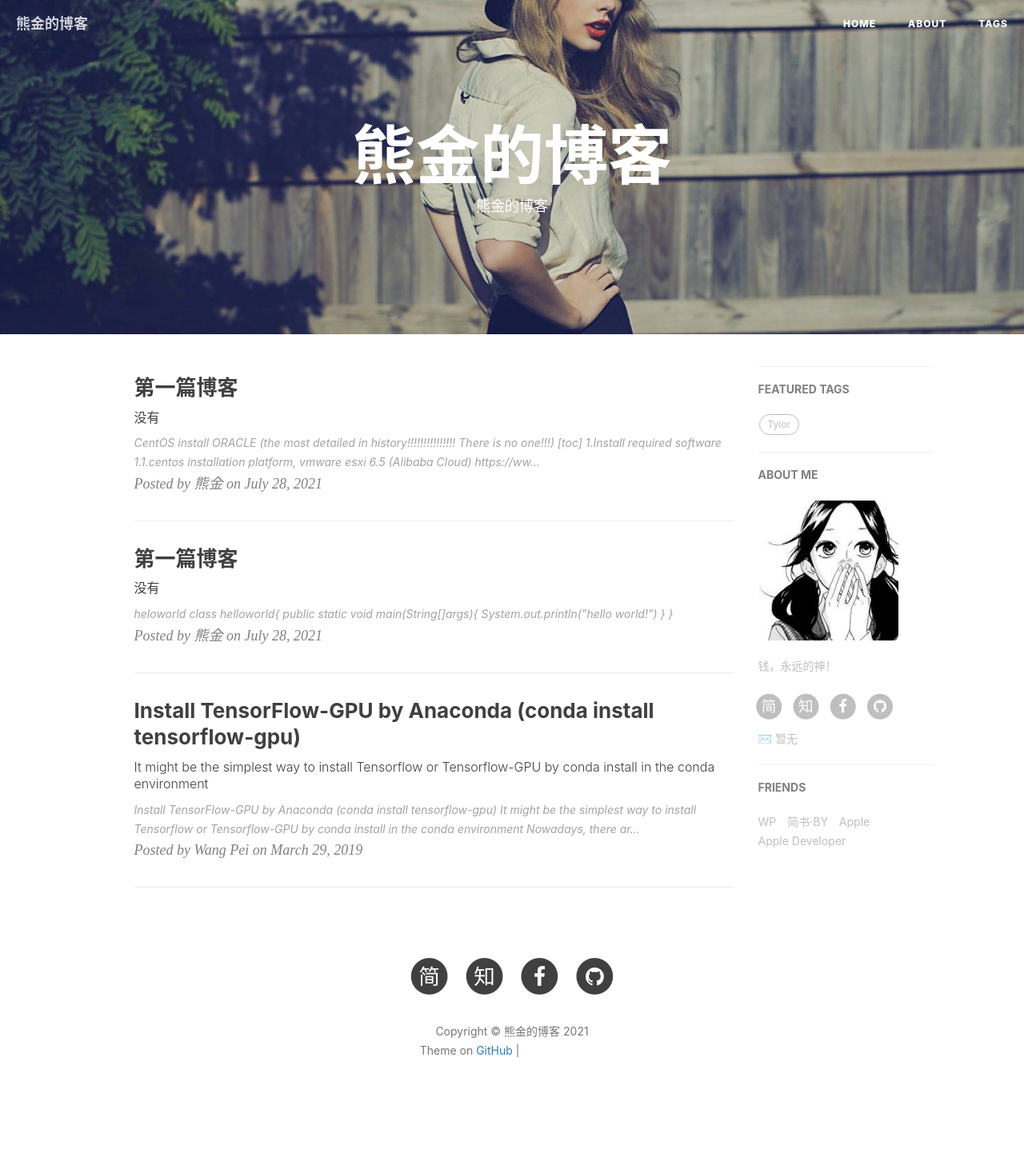
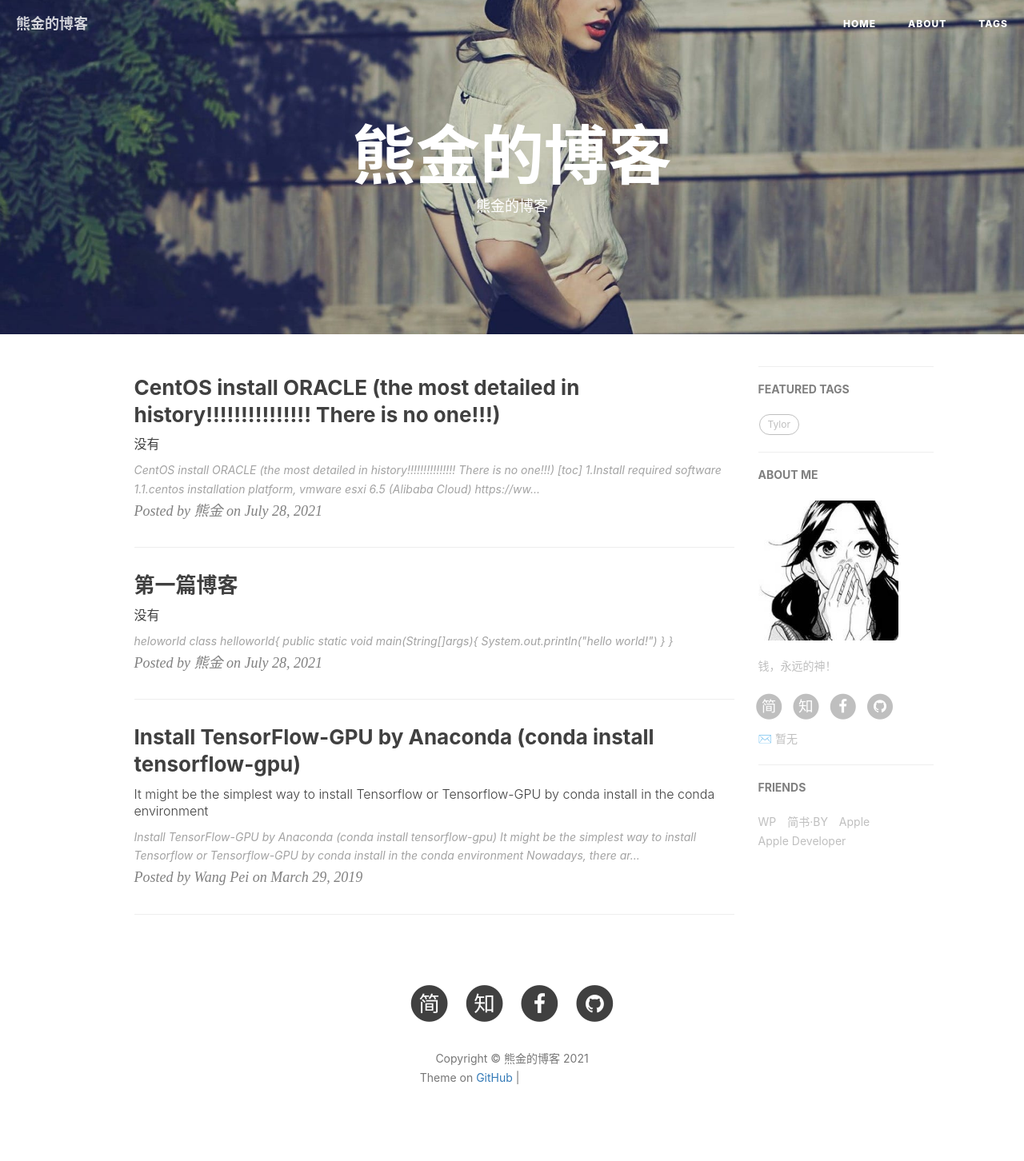
Before and after one commit to nathanielhawthorne/nathanielhawthorne.github.io, a Jekyll site: the page built from index.html, in a window 1280 px wide. Shown: the whole page at 80% size. Built offline with Jekyll 4.4.1, drawn with Linux system fonts in a browser that asks for light colours; nearby versions of some CDN libraries; the list of posts is cut into pages by our own code; comment, search, counter and statistics services are not loaded; before the commit the page ends 1418 px from its top, so only the background shows below that; grey boxes are pictures that could not be loaded.

Commit message:
Update 2021-07-28-first blog.md

```diff
--- a/_posts/2021-07-28-first blog.md
+++ b/_posts/2021-07-28-first blog.md
@@ -1,6 +1,6 @@
 ---
 layout:     post
-title:      第一篇博客
+title:      CentOS install ORACLE (the most detailed in history!!!!!!!!!!!!!!! There is no one!!!)
 subtitle:   没有
 date:       2021-07-28
 author:     熊金
```
